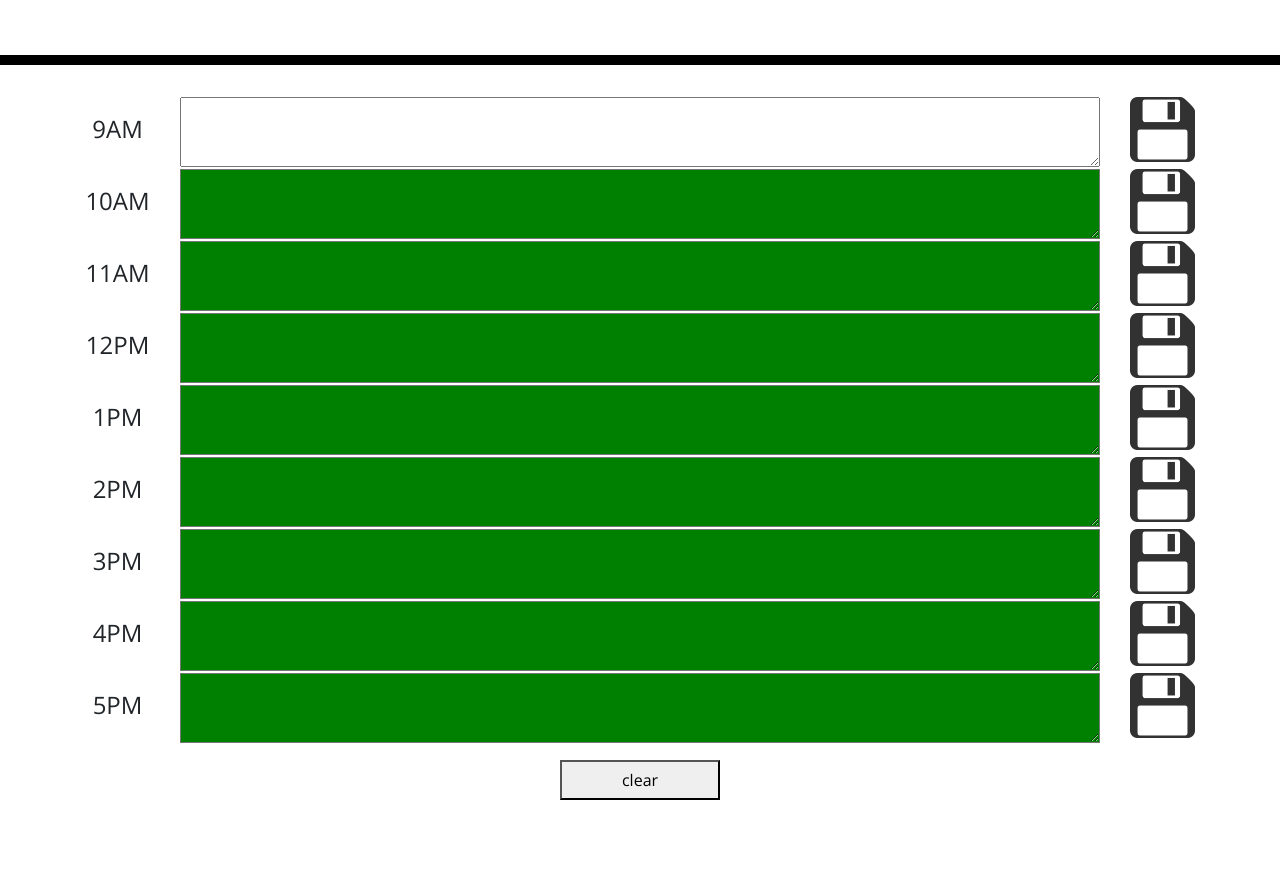
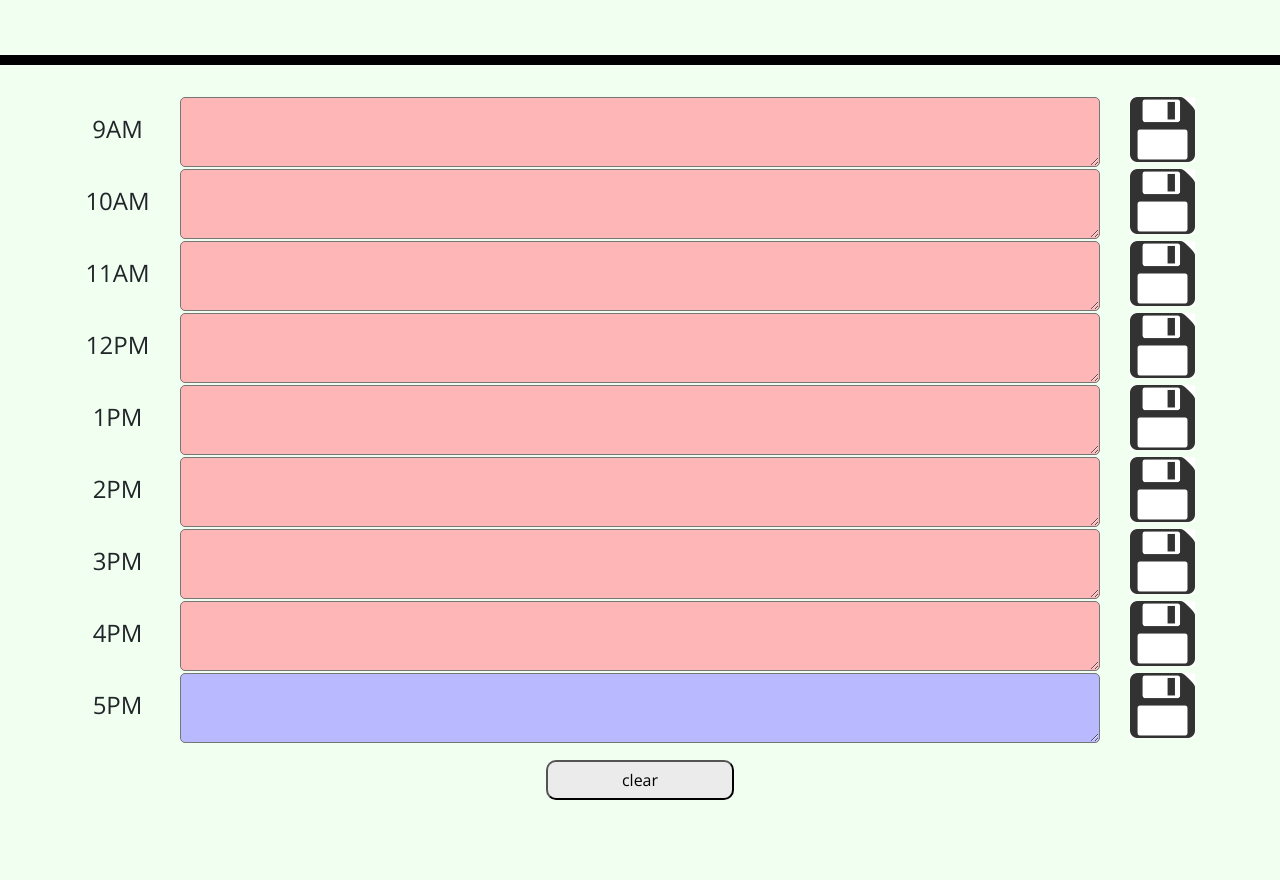
Before and after one commit to Michael-Mend/planner, a plain HTML site: page index.html in a window 1280 px wide. Shown: the part 209-1089 px from the top of the page. Drawn offline with nearby package versions, Linux system fonts and the light colour scheme.

Commit message:
fixed styling

```diff
--- a/assets/script.js
+++ b/assets/script.js
@@ -5,11 +5,11 @@ for (i = 0; i < timeBlock.length; i++) {
 
     $('#txt' + i).text(localStorage.getItem(i));
 
-    if ($('#' + i).attr('id') + 0 > moment().format('H') - 9) {
+    if ($('#' + i).attr('id') > moment().format('H') - 9) {
         $('#txt' + i).attr('class', 'future')
-    } else if ($('#' + i).attr('id') + 0 == moment().format('H') - 9) {
+    } else if ($('#' + i).attr('id') == moment().format('H') - 9) {
         $('#txt' + i).attr('class', 'present')
-    } else if ($('#' + i).attr('id') < 0 == moment().format('H') - 9) {
+    } else if ($('#' + i).attr('id') < moment().format('H') - 9) {
         $('#txt' + i).attr('class', 'past')
     }
 };
--- a/assets/style.css
+++ b/assets/style.css
@@ -2,9 +2,11 @@ body {
     font-family: 'Open Sans', sans-serif;
     font-size: 16px;
     line-height: 1;
+    background-color: honeydew;
 }
 textarea {
   width: 100%;
+  border-radius: 5px;
 }
 .hidden {
     visibility: hidden;
@@ -18,16 +20,13 @@ textarea {
     border-bottom: 10px solid black;
 }
 .past {
-    background-color: red;
-    color: white;
+    background-color: rgb(255, 182, 182);
 }
 .present {
-    background-color: blue;
-    color: white;
+    background-color: rgb(185, 185, 255);
 }
 .future {
-    background-color: green;
-    color: white;
+    background-color: rgb(196, 255, 196);
 }
 .sTime {
     margin-top: 20px;
@@ -51,4 +50,9 @@ textarea {
     margin-top: 15px;
     width: 100%;
     height: 40px;
+    border-radius: 10px;
+    background-color: rgb(235, 235, 235);
 }
+#clr:focus {
+   outline: none;
+}
--- a/index.html
+++ b/index.html
@@ -29,17 +29,14 @@
       <h1 class="display-3">Work Day Scheduler</h1>
       <h3 id='td'></h3>
     </header>
-
     <div class="container main"></div>
 
-    <div class="container">
-      <div class="row">
-        <div class="col-sm-5"></div>
-        <div class="col-sm-2">
-          <button id="clr">clear</button>
-        </div>
-        <div class="col-sm-5"></div>
+    <div class="row">
+      <div class="col-sm-5"></div>
+      <div class="col-sm-2">
+        <button id="clr">clear</button>
       </div>
+      <div class="col-sm-5"></div>
     </div>
 
     <div class="row">
```
